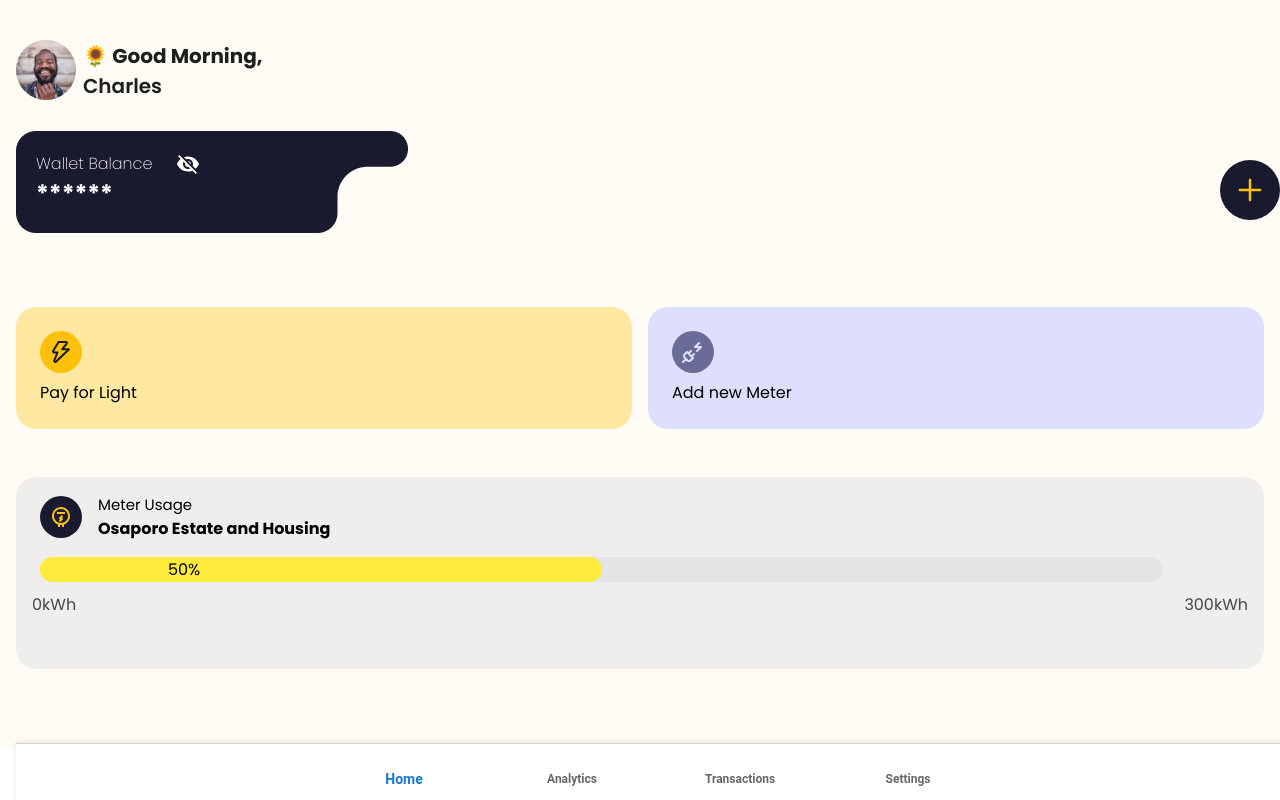
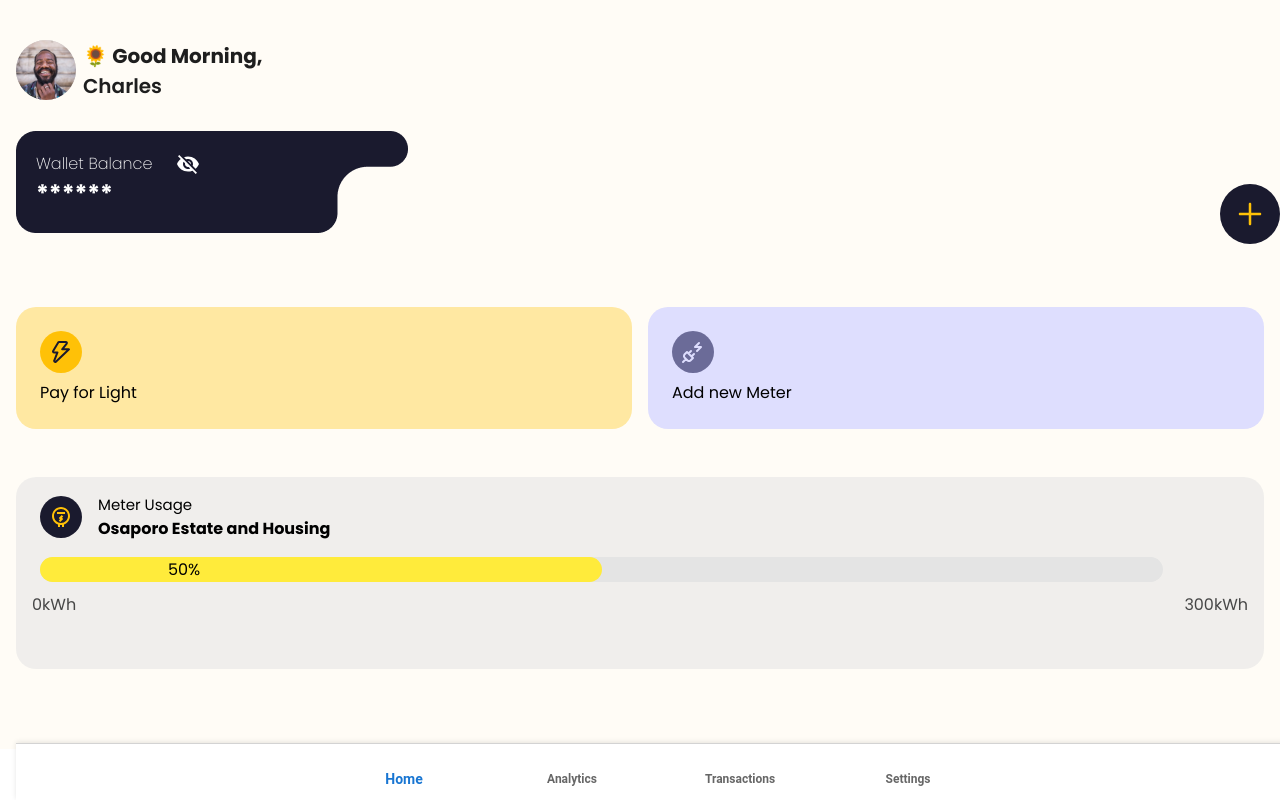
Before and after one commit to mrauthentik/pawa, a React (Vite) app in the folder pawa-sure/: page /dashboard in a window 1280 px wide. Built offline with nearby package versions, Linux system fonts and the light colour scheme; some icons are missing.

Commit message:
fix: adjust position of cross icon in App.css for better alignment

```diff
--- a/pawa-sure/src/App.css
+++ b/pawa-sure/src/App.css
@@ -485,7 +485,7 @@ button:active{
     .cross{
         position: absolute;
         right: 0rem;
-        top: 10rem;
+        top: 11.5rem;
 
     }
 
```
